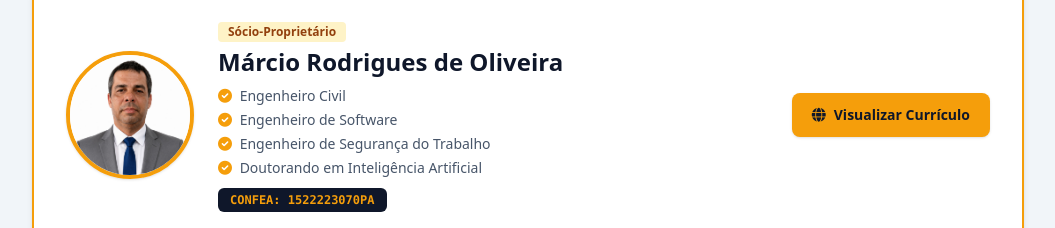
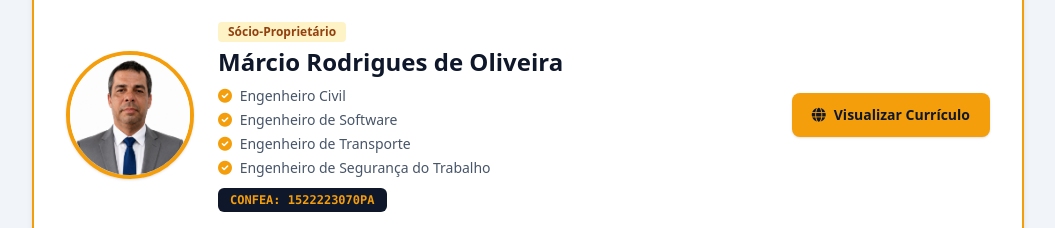
Before and after one commit to marcio-dev-fullstack/zentix.eng.br, a plain HTML site: page index.html in a window 1280 px wide. Shown: the part 2280-2508 px from the top of the page, without its empty margins (112-1167 px from the left). Drawn offline with nearby package versions, Linux system fonts and the light colour scheme.

Commit message:
Update index.html

```diff
--- a/index.html
+++ b/index.html
@@ -159,8 +159,8 @@
                             <ul class="text-slate-600 text-sm my-2 space-y-1">
                                 <li><i class="fas fa-check-circle text-amber-500 mr-1"></i> Engenheiro Civil</li>
                                 <li><i class="fas fa-check-circle text-amber-500 mr-1"></i> Engenheiro de Software</li>
+                                <li><i class="fas fa-check-circle text-amber-500 mr-1"></i> Engenheiro de Transporte</li>
                                 <li><i class="fas fa-check-circle text-amber-500 mr-1"></i> Engenheiro de Segurança do Trabalho</li>
-                                <li><i class="fas fa-check-circle text-amber-500 mr-1"></i> Doutorando em Inteligência Artificial</li>
                             </ul>
                             <span class="inline-block bg-slate-900 text-amber-500 font-mono text-xs px-3 py-1 rounded-md font-semibold">CONFEA: 1522223070PA</span>
                         </div>
```
